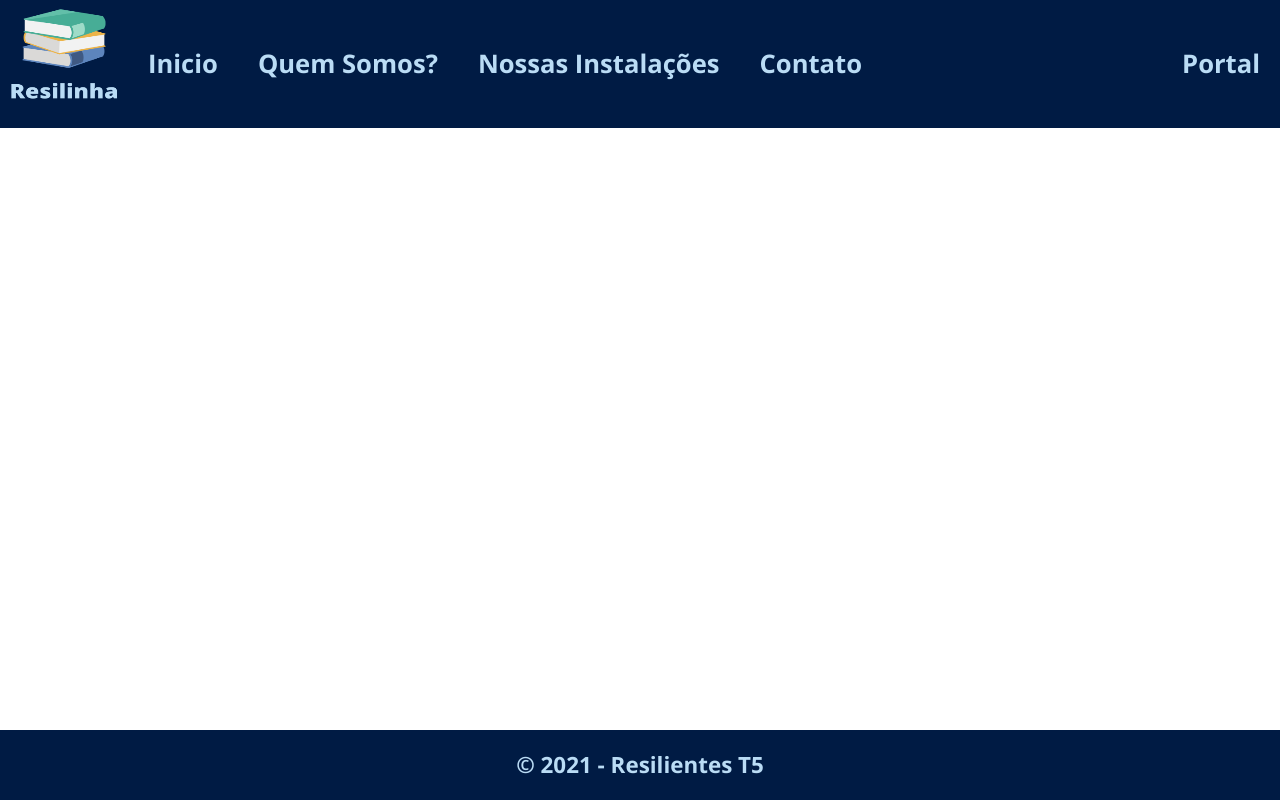
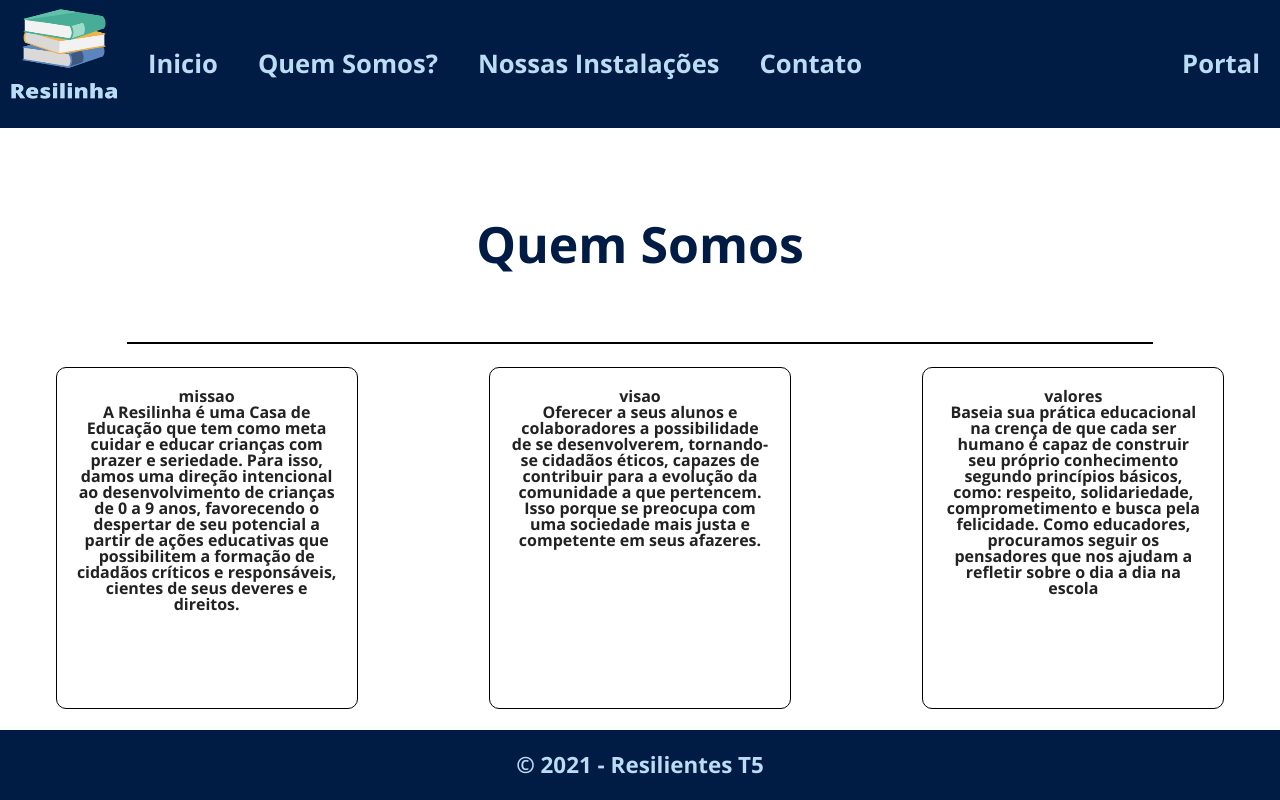
Before and after one commit to pedroperalva/React-Escola-API, a React (Create React App) app: page /quemsomos in a window 1280 px wide. Built offline with nearby package versions, Linux system fonts and the light colour scheme; the HTML template or start-up script is replaced by a standard one; a web font is replaced by a local one.

Commit message:
paigina quem somos quase concluida

```diff
--- a/src/pages/QuemSomos.jsx
+++ b/src/pages/QuemSomos.jsx
@@ -1,5 +1,5 @@
 import React, { Component } from 'react';
-import styled from 'styled-components'
+import styled, {keyframes}from 'styled-components'
 import Header from '../components/Header';
 import Footer from '../components/Footer';
 
@@ -11,6 +11,43 @@ class QuemSomos extends Component {
                 <DivHeader>
                     <Header />
                 </DivHeader>
+                <DivMain>
+            <Titulo>Quem Somos
+
+            </Titulo>
+            <DivMensagem>
+
+            </DivMensagem>
+            <DivMissao>
+            <TituloQuem>missao</TituloQuem>
+            <MensagemQuem>
+            A Resilinha é uma Casa de Educação que tem como meta cuidar e educar crianças com prazer e seriedade. Para isso,
+            damos uma direção intencional ao desenvolvimento de crianças de 0 a 9 anos, favorecendo o despertar de seu potencial
+             a partir de ações educativas que possibilitem a formação de cidadãos críticos e responsáveis, cientes de seus deveres e direitos.
+            </MensagemQuem>
+            </DivMissao>
+            <DivVisao>
+            <TituloQuem>visao</TituloQuem>
+            <MensagemQuem>
+            Oferecer a seus alunos e colaboradores a possibilidade de se desenvolverem, tornando-se cidadãos éticos,
+             capazes de contribuir para a evolução da comunidade a que pertencem.
+            Isso porque se preocupa com uma sociedade mais justa e competente em seus afazeres.
+
+            </MensagemQuem>
+            </DivVisao>
+
+            <DivValores>
+            <TituloQuem>valores</TituloQuem>
+            <MensagemQuem>
+            Baseia sua prática educacional na crença de que cada ser humano
+             é capaz de construir seu próprio
+            conhecimento segundo princípios básicos,
+            como: respeito, solidariedade, comprometimento e busca pela felicidade. Como educadores,
+            procuramos seguir os pensadores que nos ajudam a refletir sobre o dia a dia na escola
+            </MensagemQuem>
+            </DivValores>
+
+                </DivMain>
                 <DivFooter>
                     <Footer />
                 </DivFooter>
@@ -18,6 +55,16 @@ class QuemSomos extends Component {
         )
     }
 }
+const animationFrame = keyframes`
+    0% {
+      opacity: 0;
+      transform: translateX(-30px);
+    }
+    100% {
+      opacity: 1;
+      transform: translateX(0);
+    }
+`
 const DivPrincipal = styled.div`
     display: grid;
     grid-gap: 20px;
@@ -32,10 +79,74 @@ const DivPrincipal = styled.div`
     grid-template-rows: 8rem auto 70px;
     grid-auto-rows: 150px;
 `
+const DivMain = styled.main`
+    grid-area:content;
+    display:grid;
+    grid-template-areas:
+    "titulo titulo titulo"
+     "main1 main1 main1"
+     "main2 main3 main4";
+    grid-gap:20px;
+    grid-template-columns: 1fr 1fr 1fr;
+    justify-content: center;
+    align-items: center;
+    animation: ${animationFrame} 1.5s;
+`
 const DivHeader = styled.header`
     grid-area:header;
 `
 const DivFooter = styled.footer`
     grid-area:footer;
 `
+const Titulo = styled.h1`
+grid-area:titulo;
+text-align: center;
+color: #001B44;
+font-size: 50px;
+margin-bottom: 50px;
+margin-top: 70px;
+`
+const DivMensagem = styled.div`
+grid-area:main1;
+width: 80%;
+border: 1px solid black;
+text-align: center;
+justify-self: center;
+pading: 20px;
+`
+const DivVisao = styled.div`
+grid-area:main3;
+text-align:center;
+border: 1px solid black;
+border-radius:10px;
+padding: 20px;
+width:260px;
+height:300px;
+justify-self:center;
+`
+const DivMissao = styled.div`
+grid-area:main2;
+text-align:center;
+border: 1px solid black;
+border-radius: 10px;
+padding: 20px;
+width:260px;
+height:300px;
+justify-self:center;
+
+`
+const DivValores = styled.div`
+grid-area:main4;
+text-align:center;
+border: 1px solid black;
+border-radius: 10px;
+padding: 20px;
+width:260px;
+height:300px;
+justify-self:center;
+`
+const TituloQuem = styled.h1`
+`
+const MensagemQuem = styled.p`
+`
 export default QuemSomos;
```
